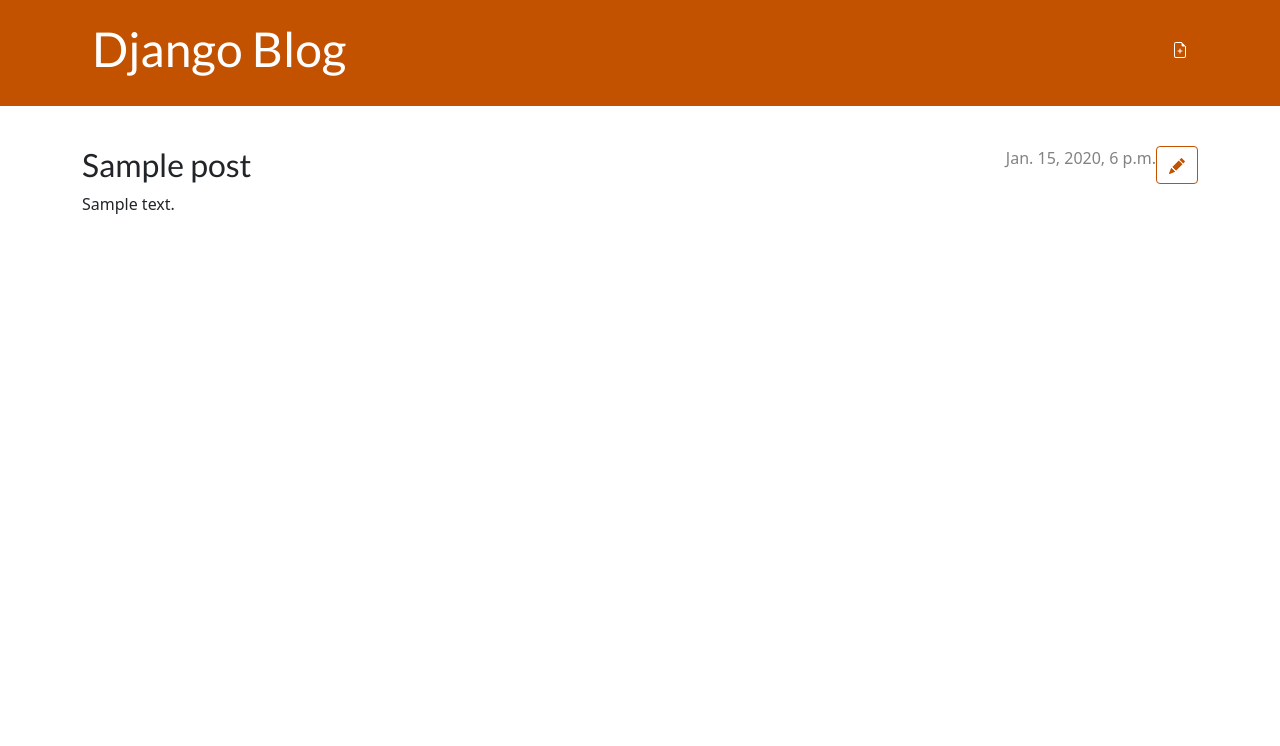
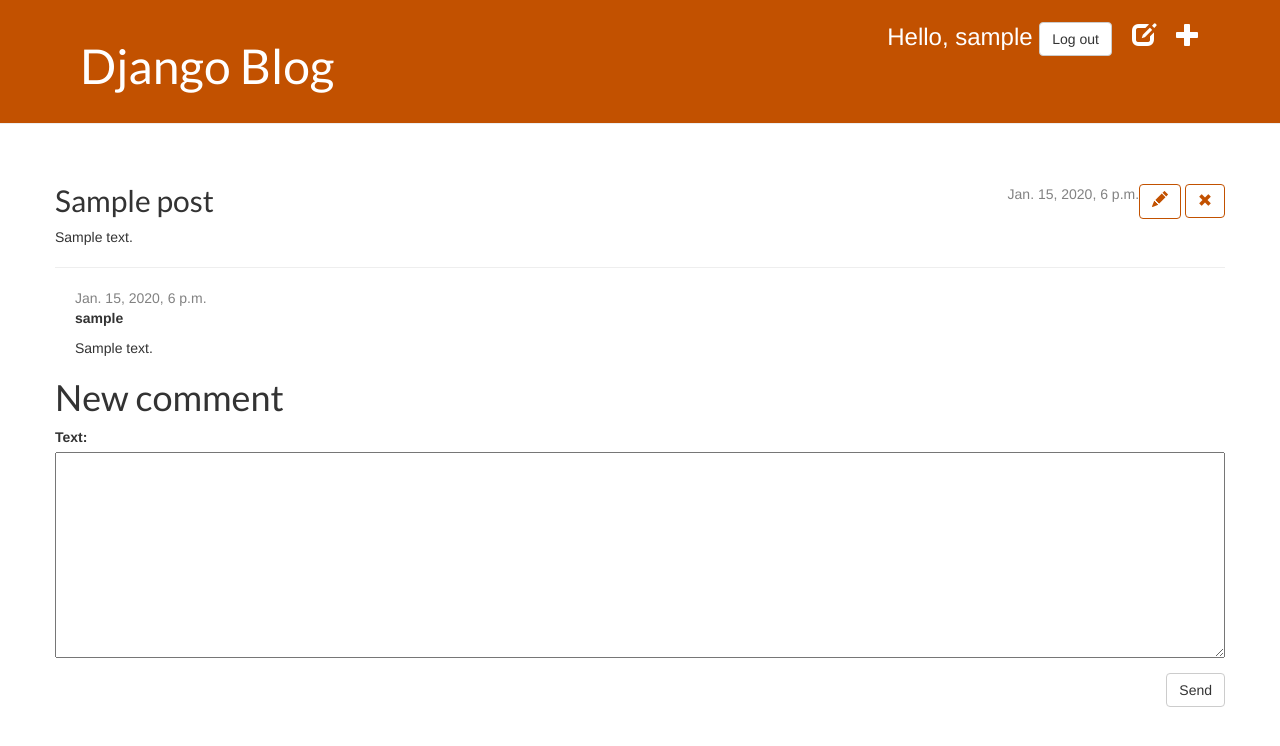
Before and after one commit to AngelCham09/djangoblog, a Django app: page /post/1/ in a window 1280 px wide. Shown: the top 746 px of the page. Run offline with Django 5.2, Linux system fonts and the light colour scheme; a user stored in the database is signed in; tables that the repository leaves empty hold one stand-in row (values such as "Sample post"); some libraries are stand-ins or nearby versions.

Commit message:
Added Remove, comment, authentication

```diff
--- a/blog/admin.py
+++ b/blog/admin.py
@@ -1,4 +1,5 @@
 from django.contrib import admin
-from .models import Post
+from .models import Post, Comment
 
 admin.site.register(Post)
+admin.site.register(Comment)
--- a/blog/forms.py
+++ b/blog/forms.py
@@ -1,9 +1,24 @@
 from django import forms
 
-from .models import Post
+from .models import Post, Comment
+from django.contrib.auth.forms import UserCreationForm
+from django.contrib.auth.models import User
 
 class PostForm(forms.ModelForm):
 
     class Meta:
         model = Post
         fields = ('title', 'text',)
+
+class CommentForm(forms.ModelForm):
+
+    class Meta:
+        model = Comment
+        fields = ('text',)
+
+
+class SignUpForm(UserCreationForm):
+    email = forms.EmailField()
+    class Meta:
+        model = User
+        fields = ['username', 'email', 'password1', 'password2']
--- a/blog/models.py
+++ b/blog/models.py
@@ -13,5 +13,23 @@
         self.published_date = timezone.now()
         self.save()
 
+    def approved_comments(self):
+        return self.comments.filter(approved_comment=True)
+
     def __str__(self):
         return self.title
+
+
+class Comment(models.Model):
+    post = models.ForeignKey('blog.Post', on_delete=models.CASCADE, related_name='comments')
+    author = models.ForeignKey(settings.AUTH_USER_MODEL, on_delete=models.CASCADE, related_name='comments')
+    text = models.TextField()
+    created_date = models.DateTimeField(default=timezone.now)
+    approved_comment = models.BooleanField(default=False)
+
+    def approve(self):
+        self.approved_comment = True
+        self.save()
+
+    def __str__(self):
+        return self.text
--- a/blog/static/css/blog.css
+++ b/blog/static/css/blog.css
@@ -39,7 +39,7 @@
 .top-menu:visited {
     color: #ffffff;
     float: right;
-    font-size: 26pt;
+    font-size: 18pt;
     margin-right: 20px;
 }
 
@@ -68,3 +68,7 @@
     color: #FFFFFF;
     background-color: #C25100;
 }
+
+.comment {
+    margin: 20px 0px 20px 20px;
+}
--- a/blog/templates/blog/base.html
+++ b/blog/templates/blog/base.html
@@ -3,7 +3,8 @@
 <html>
     <head>
         <title>Django blog</title>
-        <link rel="stylesheet" href="https://cdn.jsdelivr.net/npm/bootstrap@5.1.3/dist/css/bootstrap.min.css" integrity="sha384-1BmE4kWBq78iYhFldvKuhfTAU6auU8tT94WrHftjDbrCEXSU1oBoqyl2QvZ6jIW3" crossorigin="anonymous">
+        <meta name="viewport" content="width=device-width, initial-scale=1">
+        <link rel="stylesheet" href="https://maxcdn.bootstrapcdn.com/bootstrap/3.4.1/css/bootstrap.min.css">
         <link rel="preconnect" href="https://fonts.googleapis.com">
         <link rel="preconnect" href="https://fonts.gstatic.com" crossorigin>
         <link href="https://fonts.googleapis.com/css2?family=Lato:ital,wght@0,100;0,300;0,400;0,700;0,900;1,100;1,300;1,400;1,700;1,900&display=swap" rel="stylesheet">
@@ -13,9 +14,16 @@
         <header class="page-header">
             <div class="container">
                 {% if user.is_authenticated %}
+
                     <a href="{% url 'post_new' %}" class="top-menu">
-                        {% include './icons/file-earmark-plus.svg' %}
+                        <span class="glyphicon glyphicon-plus"></span>
                     </a>
+                    <a href="{% url 'post_draft_list' %}" class="top-menu"><span class="glyphicon glyphicon-edit"></span></a>
+                    <p class="top-menu">Hello, {{ user.username }} <a class="btn btn-default" href="{% url 'logout' %}">Log out</a></p>
+
+                {% else %}
+                    <a href="{% url 'login' %}" class="top-menu">Login</a>
+                    <a href="{% url 'signup' %}" class="top-menu">Sign Up</a>
                 {% endif %}
                 <h1><a href="/">Django Blog</a></h1>
             </div>
--- a/blog/templates/blog/post_detail.html
+++ b/blog/templates/blog/post_detail.html
@@ -3,18 +3,53 @@
 {% block content %}
     <article class="post">
         <aside class="actions">
-            {% if user.is_authenticated %}
+            {% if user.is_authenticated and user == post.author %}
                 <a class="btn btn-secondary" href="{% url 'post_edit' pk=post.pk %}">
                 {% include './icons/pencil-fill.svg' %}
                 </a>
+                <a class="btn btn-secondary" href="{% url 'post_remove' pk=post.pk %}"><span class="glyphicon glyphicon-remove"></span></a>
             {% endif %}
         </aside>
         {% if post.published_date %}
-            <time class="date">
+            <div class="date">
                 {{ post.published_date }}
-            </time>
+            </div>
+        {% else %}
+            <a class="btn btn-secondary" href="{% url 'post_publish' pk=post.pk %}">Publish</a>
+
         {% endif %}
         <h2>{{ post.title }}</h2>
         <p>{{ post.text|linebreaksbr }}</p>
+        {% if post.published_date%}
+            <hr>
+            {% for comment in post.comments.all %}
+                {% if comment.approved_comment or user == comment.author or user.is_staff %}
+                    <div class="comment">
+                        <div class="date">
+                            {{ comment.created_date }}
+                            {% if not comment.approved_comment and user.is_staff %}
+                                <a class="btn btn-default" href="{% url 'comment_remove' pk=comment.pk %}">
+                                    Remove
+                                </a>
+                                <a class="btn btn-default" href="{% url 'comment_approve' pk=comment.pk %}">
+                                    Approve
+                                </a>
+                            {% endif %}
+                        </div>
+                        <strong>{{ comment.author }}</strong>
+                        <p>{{ comment.text|linebreaks }}</p>
+                    </div>
+                    {% endif %}
+                {% empty %}
+                    <p>No comments here yet :(</p>
+            {% endfor %}
+            {% if user.is_authenticated %}
+                <h1>New comment</h1>
+                <form method="POST" class="post-form">{% csrf_token %}
+                    {{ form.as_p }}
+                    <button type="submit" class="save btn btn-default">Send</button>
+                </form>
+            {% endif %}
+        {% endif %}
     </article>
 {% endblock %}
--- a/blog/templates/blog/post_list.html
+++ b/blog/templates/blog/post_list.html
@@ -9,6 +9,7 @@
             </time>
             <h2><a href="{% url 'post_detail' pk=post.pk %}">{{ post.title }}</a></h2>
             <p>{{ post.text|linebreaksbr }}</p>
+            <a href="{% url 'post_detail' pk=post.pk %}">Comments: {{ post.approved_comments.count }}</a>
         </article>
     {% endfor %}
 {% endblock %}
--- a/blog/urls.py
+++ b/blog/urls.py
@@ -6,4 +6,11 @@
     path('post/<int:pk>/', views.post_detail, name='post_detail'),
     path('post/new/', views.post_new, name='post_new'),
     path('post/<int:pk>/edit/', views.post_edit, name='post_edit'),
+    path('drafts/', views.post_draft_list, name='post_draft_list'),
+    path('post/<pk>/publish/', views.post_publish, name='post_publish'),
+    path('post/<pk>/remove/', views.post_remove, name='post_remove'),
+    path('accounts/logout/', views.logout_view, name='logout'),
+    path('comment/<int:pk>/approve/', views.comment_approve, name='comment_approve'),
+    path('comment/<int:pk>/remove/', views.comment_remove, name='comment_remove'),
+    path('accounts/signup/', views.signup, name='signup'),
 ]
--- a/blog/views.py
+++ b/blog/views.py
@@ -1,10 +1,13 @@
 from django.shortcuts import render
 from django.utils import timezone
-from .models import Post
+from .models import Post, Comment
 from django.shortcuts import render, get_object_or_404
-from .forms import PostForm
+from .forms import PostForm, CommentForm, SignUpForm
 from django.shortcuts import redirect
+from django.contrib.auth.decorators import login_required
+from django.contrib.auth import logout
 
+from django.contrib.auth.models import auth
 
 def post_list(request):
     posts = Post.objects.filter(published_date__lte=timezone.now()).order_by('published_date')
@@ -13,22 +16,32 @@
 
 def post_detail(request, pk):
     post = get_object_or_404(Post, pk=pk)
-    return render(request, 'blog/post_detail.html', {'post': post})
+    if request.method == "POST":
+        form = CommentForm(request.POST)
+        if form.is_valid():
+            comment = form.save(commit=False)
+            comment.post = post
+            comment.author = request.user
+            comment.save()
+            return redirect('post_detail', pk=post.pk)
+    else:
+        form = CommentForm()
+    return render(request, 'blog/post_detail.html', {'post': post, 'form': form})
 
-
+@login_required
 def post_new(request):
     if request.method == "POST":
         form = PostForm(request.POST)
         if form.is_valid():
             post = form.save(commit=False)
             post.author = request.user
-            post.published_date = timezone.now()
             post.save()
             return redirect('post_detail', pk=post.pk)
     else:
         form = PostForm()
     return render(request, 'blog/post_edit.html', {'form': form})
 
+@login_required
 def post_edit(request, pk):
     post = get_object_or_404(Post, pk=pk)
     if request.method == "POST":
@@ -36,9 +49,58 @@
         if form.is_valid():
             post = form.save(commit=False)
             post.author = request.user
-            post.published_date = timezone.now()
             post.save()
             return redirect('post_detail', pk=post.pk)
     else:
         form = PostForm(instance=post)
     return render(request, 'blog/post_edit.html', {'form': form})
+
+@login_required
+def post_draft_list(request):
+    posts = Post.objects.filter(author=request.user,published_date__isnull=True).order_by('created_date')
+    return render(request, 'blog/post_draft_list.html', {'posts': posts})
+
+@login_required
+def post_publish(request, pk):
+    post = get_object_or_404(Post, pk=pk)
+    post.publish()
+    return redirect('post_detail', pk=pk)
+
+@login_required
+def post_remove(request, pk):
+    post = get_object_or_404(Post, pk=pk)
+    post.delete()
+    return redirect('post_list')
+
+
+def logout_view(request):
+    logout(request)
+    return redirect('/')
+
+
+@login_required
+def comment_approve(request, pk):
+    comment = get_object_or_404(Comment, pk=pk)
+    comment.approve()
+    return redirect('post_detail', pk=comment.post.pk)
+
+@login_required
+def comment_remove(request, pk):
+    comment = get_object_or_404(Comment, pk=pk)
+    comment.delete()
+    return redirect('post_detail', pk=comment.post.pk)
+
+def signup(request):
+    if request.method == 'POST':
+        form = SignUpForm(request.POST)
+
+        if form.is_valid():
+            user = form.save()
+            auth.login(request, user)
+            return redirect('/')
+        else:
+            return render(request, 'registration/signup.html', {'form': form})
+    else:
+        form = SignUpForm()
+
+    return render(request, 'registration/signup.html', {'form': form})
--- a/mysite/settings.py
+++ b/mysite/settings.py
@@ -112,7 +112,8 @@
 
 USE_TZ = True
 
-
+LOGIN_REDIRECT_URL = '/'
+LOGOUT_REDIRECT_URL = '/'
 # Static files (CSS, JavaScript, Images)
 # https://docs.djangoproject.com/en/5.0/howto/static-files/
 
--- a/mysite/urls.py
+++ b/mysite/urls.py
@@ -17,7 +17,10 @@
 from django.contrib import admin
 from django.urls import path, include
 
+from django.contrib.auth import views
+
 urlpatterns = [
     path('admin/', admin.site.urls),
+    path('accounts/login/', views.LoginView.as_view(), name='login'),
     path('', include('blog.urls')),
 ]
```
Also changed, not shown: blog/templates/blog/post_draft_list.html (added, +13 -0 lines), blog/templates/registration/login.html (added, +24 -0 lines), blog/templates/registration/signup.html (added, +13 -0 lines), blog/migrations/0002_comment.py (added).
